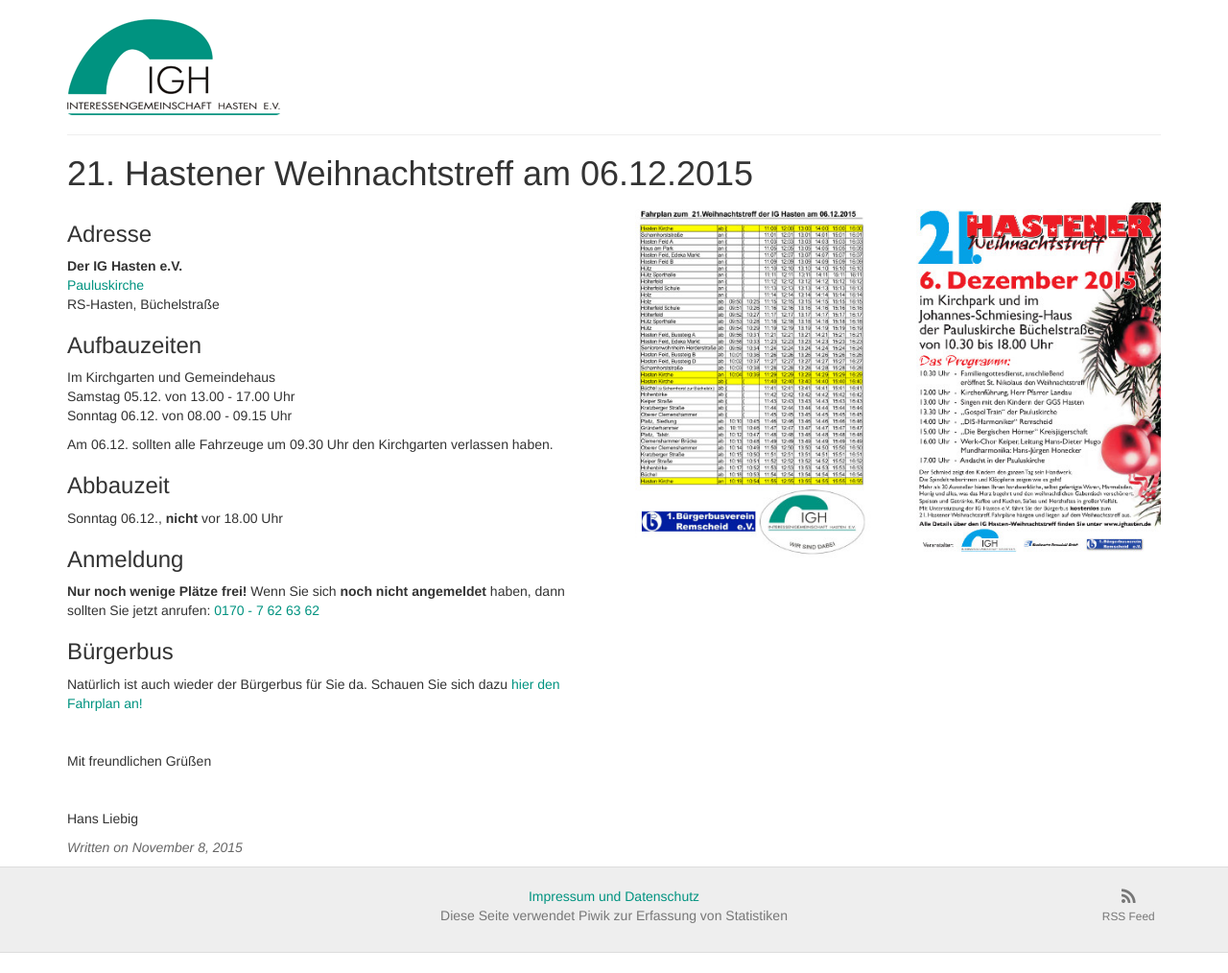
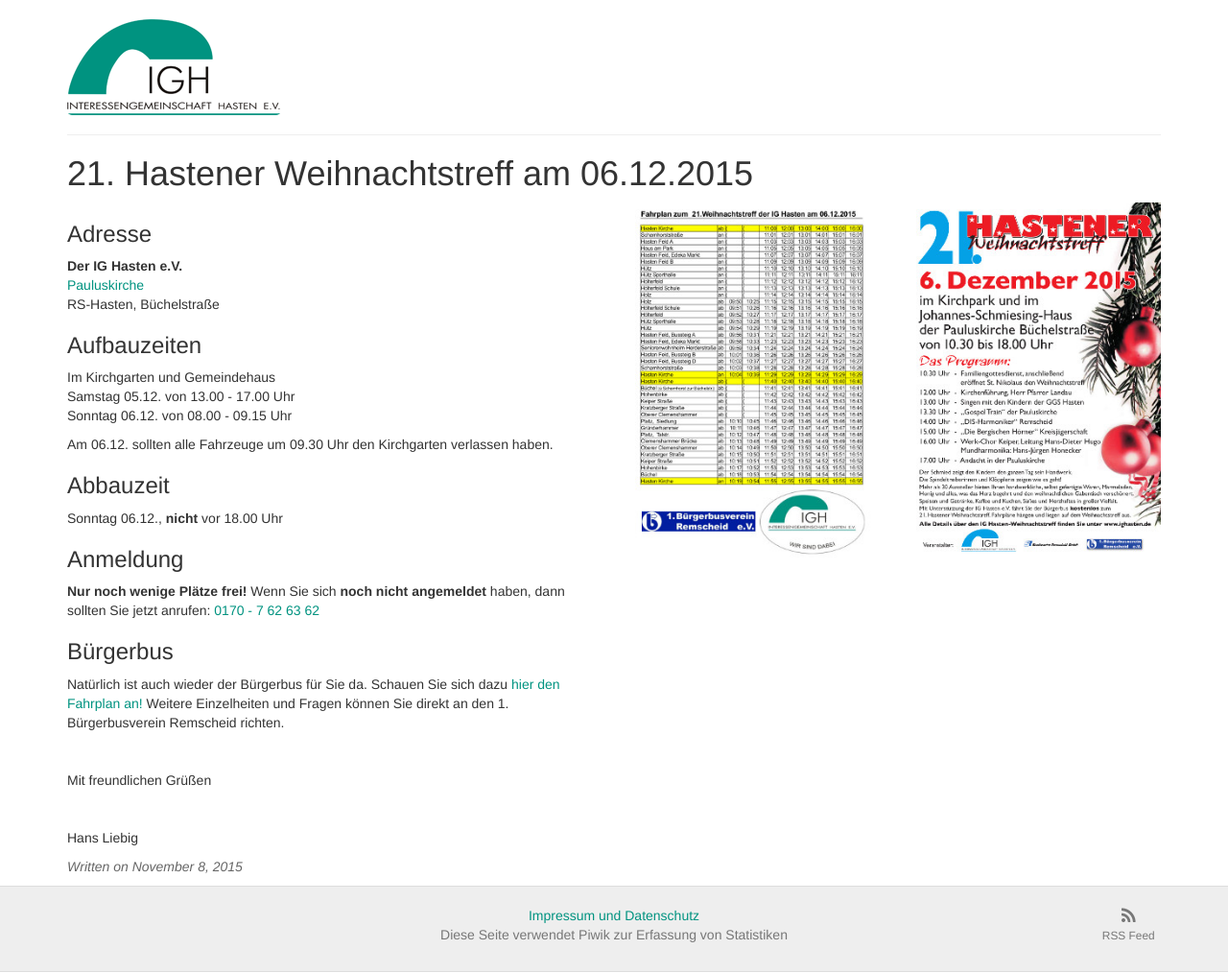
Before and after one commit to n2o/ighasten, a Jekyll site: the page built from aktuelles/_posts/2015-11-08-21-hastener-weihnachtstreff.md, in a window 1280 px wide. Shown: the whole page at 96% size. Built offline with Jekyll 4.4.1, drawn with Linux system fonts in a browser that asks for light colours; nearby versions of some CDN libraries; Markdown is read by kramdown in place of the engine named in the settings; comment, search, counter and statistics services are not loaded.

Commit message:
Update weihnachtstreff

```diff
--- a/aktuelles/_posts/2015-11-08-21-hastener-weihnachtstreff.md
+++ b/aktuelles/_posts/2015-11-08-21-hastener-weihnachtstreff.md
@@ -30,7 +30,7 @@
 
     <h3>Bürgerbus</h3>
     <p>
-      Natürlich ist auch wieder der Bürgerbus für Sie da. Schauen Sie sich dazu <a href="{{ site.baseurl }}/downloads/2015/weihnachtstreff_2015_fahrplan.pdf">hier den Fahrplan an!</a>
+      Natürlich ist auch wieder der Bürgerbus für Sie da. Schauen Sie sich dazu <a href="{{ site.baseurl }}/downloads/2015/weihnachtstreff_2015_fahrplan.pdf">hier den Fahrplan an!</a> Weitere Einzelheiten und Fragen können Sie direkt an den 1. Bürgerbusverein Remscheid richten.
     </p>
 
     <p>
--- a/index.html
+++ b/index.html
@@ -35,7 +35,7 @@
 
     <h3>Bürgerbus</h3>
     <p>
-      Natürlich ist auch wieder der Bürgerbus für Sie da. Schauen Sie sich dazu <a href="{{ site.baseurl }}/downloads/2015/weihnachtstreff_2015_fahrplan.pdf">hier den Fahrplan an!</a>
+      Natürlich ist auch wieder der Bürgerbus für Sie da. Schauen Sie sich dazu <a href="{{ site.baseurl }}/downloads/2015/weihnachtstreff_2015_fahrplan.pdf">hier den Fahrplan an!</a> Weitere Einzelheiten und Fragen können Sie direkt an den 1. Bürgerbusverein Remscheid richten.
     </p>
 
     <p>
```
